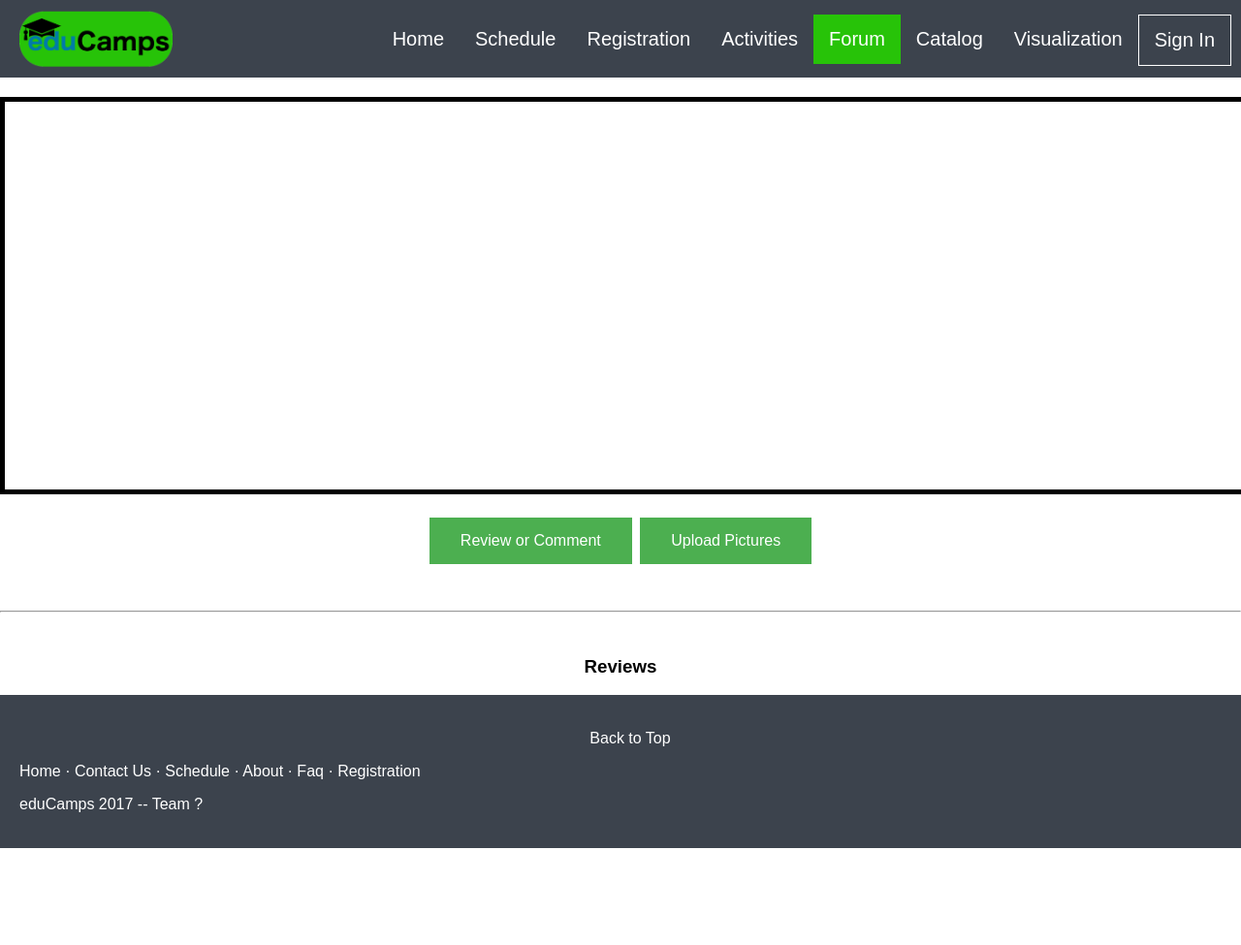
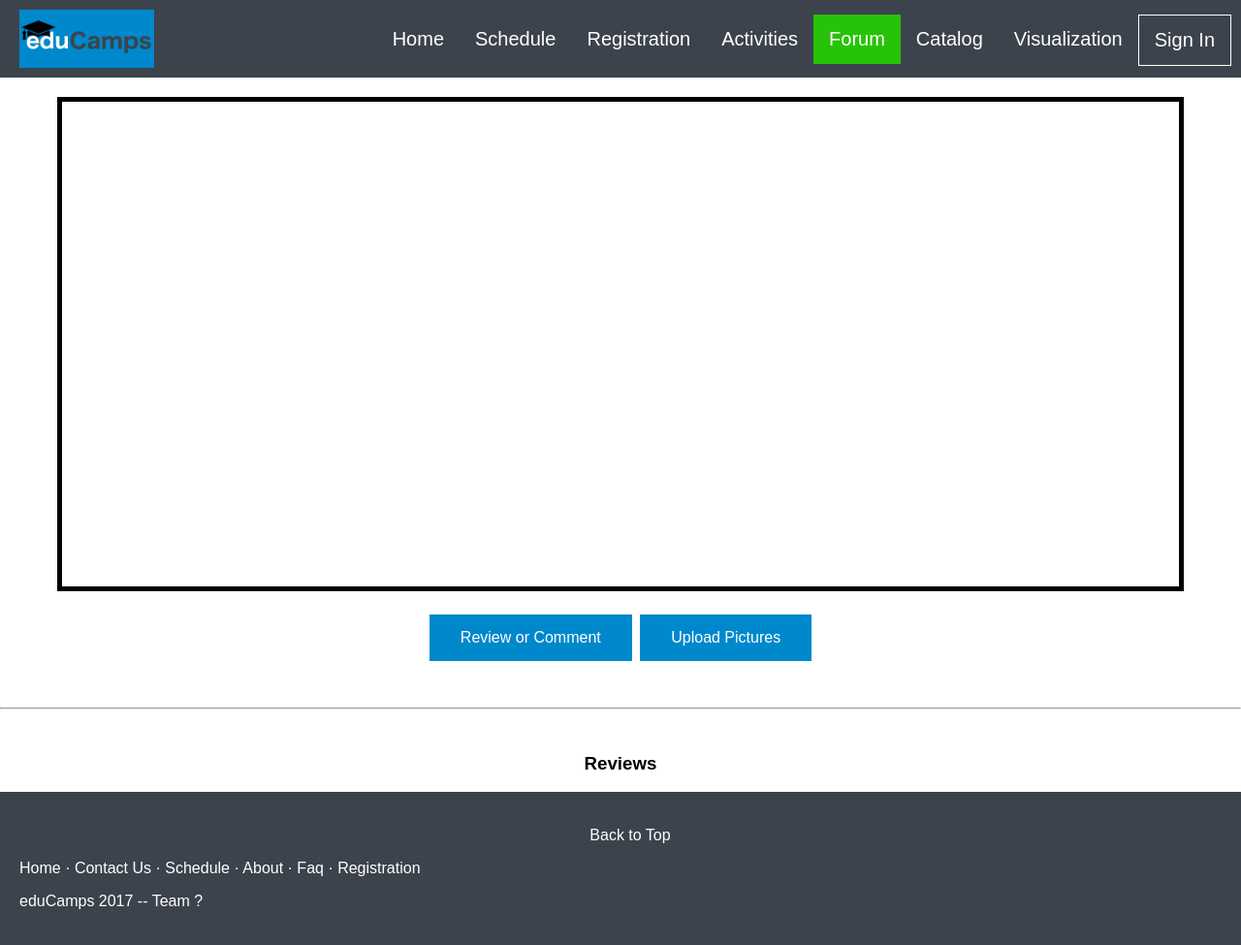
Before and after one commit to JakeBrackett/educamps, a PHP site: page /forum.html in a window 1280 px wide. Shown: the whole page at 97% size. Before the commit the page ends 875 px from the top, so only its background shows below. Run offline with PHP 8.4, Linux system fonts and the light colour scheme.

Commit message:
forum page update

```diff
--- a/css/forum.css
+++ b/css/forum.css
@@ -2,22 +2,20 @@
    	position: relative;
     margin-top:20px;
     margin-bottom: 20px;
+    margin-left: auto;
+    margin-right: auto;
    	border: 5px solid black;
-   	width: 100%;
-    height: 400px;
+   	width: 90%;
+    height: 500px;
+    overflow: hidden;
 }
-
-
 
 #userupload{
     text-align:center;
 }
 
-
-
-
 #userupload button{
-    background-color: #4CAF50;
+    background-color: #0088cc;
     border: none;
     color: white;
     padding: 15px 32px;
@@ -30,7 +28,7 @@
 }
 
 #userupload input[type=text], select {
-    width: 60%;
+    width: 50%;
     padding: 12px 20px;
     margin: 8px 0;
     display: inline-block;
@@ -41,7 +39,7 @@
 
 #userupload input[type=submit] {
     width: 10%;
-    background-color: #4CAF50;
+    background-color: #0088cc;
     color: white;
     padding: 14px 20px;
     margin: 8px;
--- a/forum.html
+++ b/forum.html
@@ -3,13 +3,15 @@
 <head>
 <meta charset="utf-8" />
 <title> Forum </title>
+<link href="img/transparentcaplogo.png" type="image/gif" rel="shortcut icon" />
+
   <link rel="stylesheet" type="text/css" href="css/default_layout.css">
   <link rel="stylesheet" type="text/css" href="css/forum.css">
 
 </head>
 <body>
     <div id="header">
-        <img id="logo" src="img/educampslogo.png" alt="Edu Camps">
+        <img id="logo" src="img/educampslogo1.png" alt="Edu Camps">
 
         <div id="nav">
                 <ul>
@@ -45,9 +47,11 @@
             document.getElementById("upload").innerHTML = "";
             document.getElementById('forumtype').value= "forumposts";
             var textbox = document.createElement("TEXTAREA");
-            textbox.rows = "4";
-            textbox.cols = "100";
+            textbox.rows = "8";
+            textbox.cols = "200";
             document.getElementById("upload").appendChild(textbox);
+            var lnbr = document.createElement("BR");
+            document.getElementById("upload").appendChild(lnbr);
             var post = document.createElement("INPUT");
             post.type = "submit";
             post.value = "POST";
@@ -61,7 +65,8 @@
             var cap = document.createElement("INPUT");
             cap.type = "text";
             cap.placeholder = "Add a Caption";
-            cap.maxLength = 50;
+            cap.maxLength = 100;
+            cap.value="My Memories";
             document.getElementById("upload").appendChild(cap);
             var lnbr = document.createElement("BR");
             document.getElementById("upload").appendChild(lnbr);
@@ -76,11 +81,11 @@
         }
 
         function submit_i(){
-            alert("Submitted! Your image will appear in the home page!");
+            alert("Your image is submitted! Refresh page to see.");
         }
 
         function submit_t(){
-            alert("Submitted! Your review will appear below!");
+            alert("Your review is submitted! Refresh page to see.");
         }
     </script>
 </form>
```
